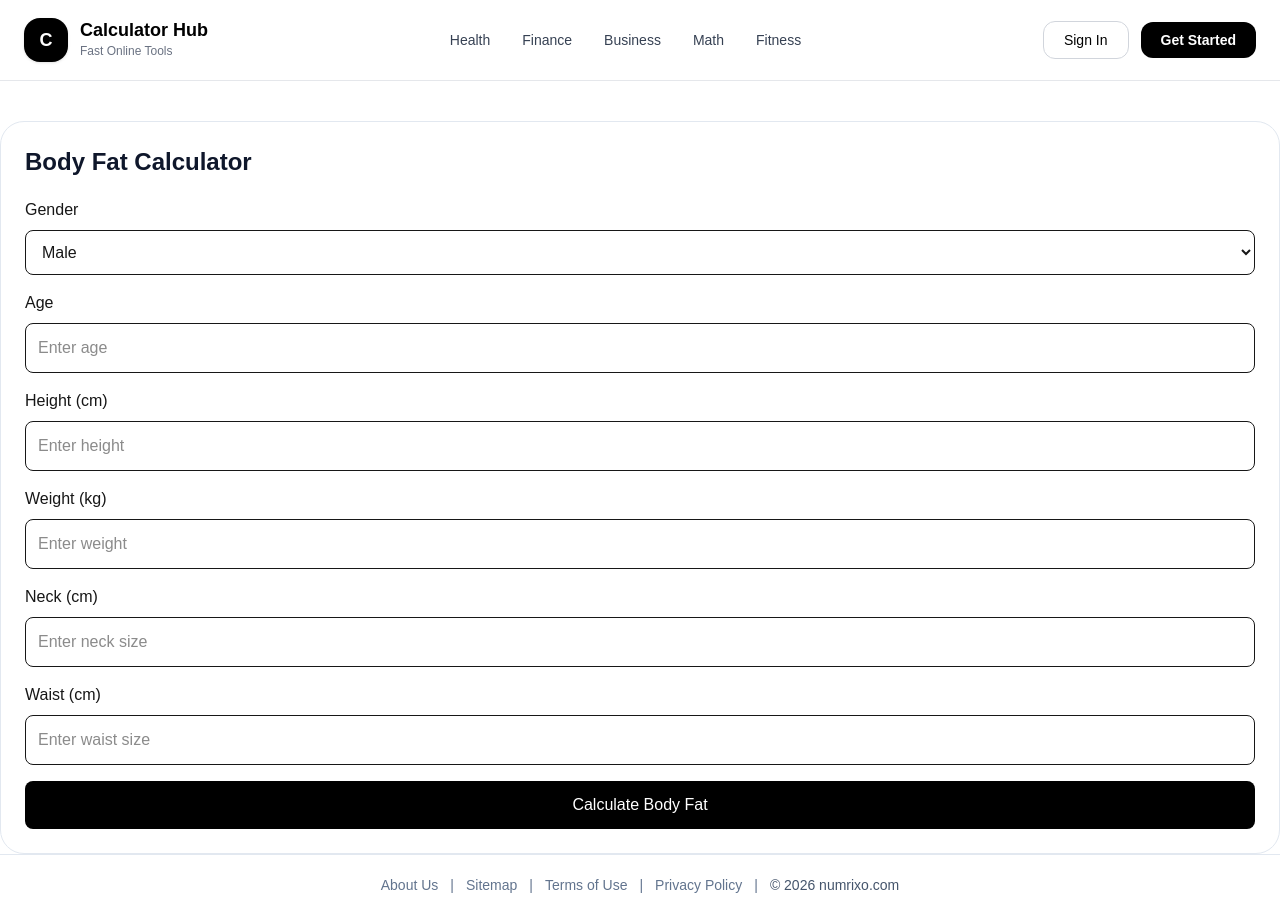
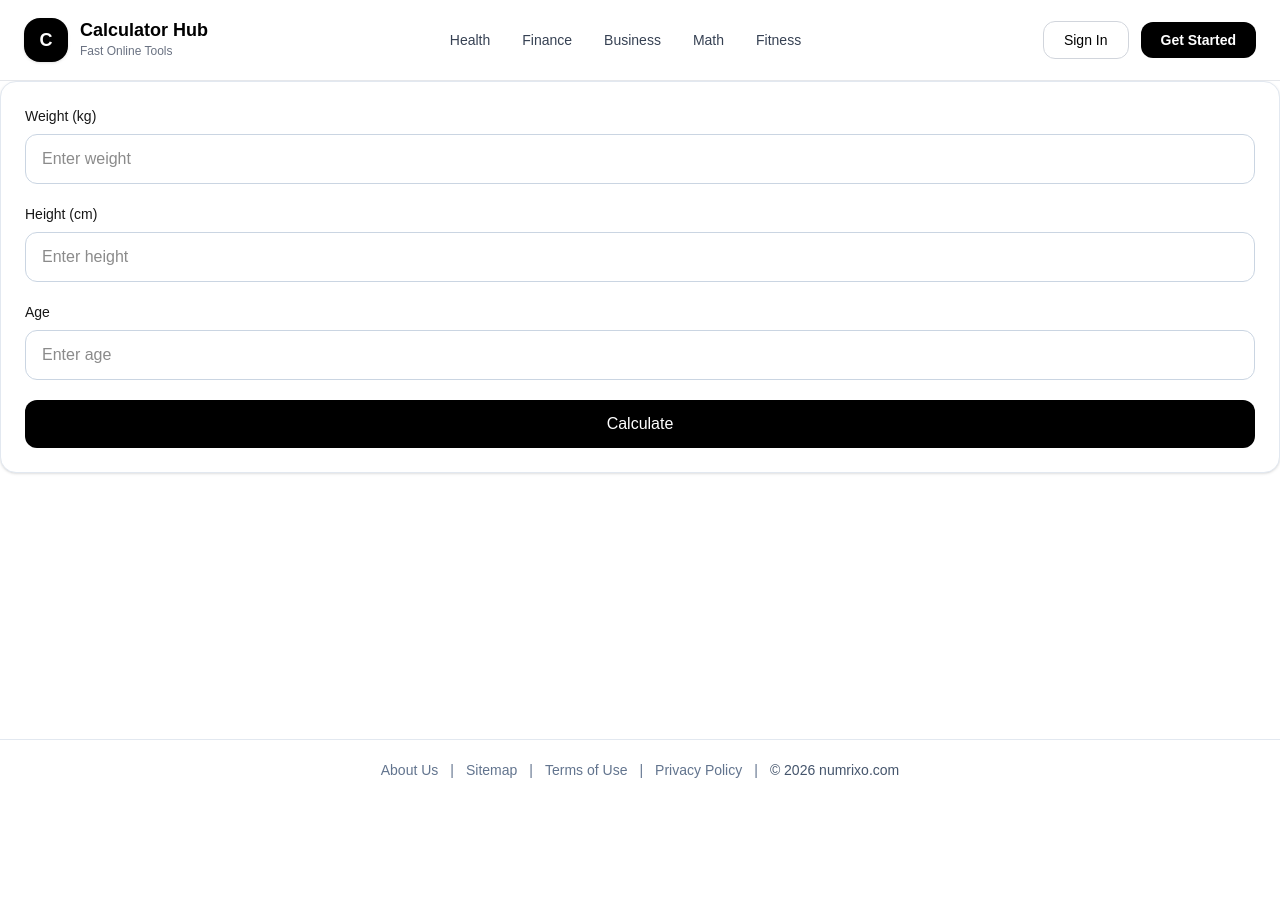
Before and after one commit to sanjaysingh0079/numrexo-app, a Next.js app: page /health/body-fat-calculator in a window 1280 px wide. After the commit the page ends 800 px from the top, so only its background shows below. Built offline with nearby package versions, Linux system fonts and the light colour scheme.

Commit message:
Rebuild calculator architecture safely

```diff
--- a/app/health/body-fat-calculator/BodyFatCalculatorClient.tsx
+++ b/app/health/body-fat-calculator/BodyFatCalculatorClient.tsx
@@ -1,79 +1,52 @@
 "use client";
 
 import { useState } from "react";
-import CalculatorSection from "@/components/calculator/CalculatorSection";
-// import CalculatorRelated from "@/components/calculator/CalculatorRelated";
 
 export default function BodyFatCalculatorClient() {
-  const [gender, setGender] = useState("male");
+  const [weight, setWeight] = useState("");
+  const [height, setHeight] = useState("");
   const [age, setAge] = useState("");
-  const [height, setHeight] = useState("");
-  const [weight, setWeight] = useState("");
-  const [neck, setNeck] = useState("");
-  const [waist, setWaist] = useState("");
-  const [hip, setHip] = useState("");
-  const [result, setResult] = useState<number | null>(null);
+  const [result, setResult] = useState<string | null>(null);
 
   const calculateBodyFat = () => {
-    const h = parseFloat(height);
-    const n = parseFloat(neck);
-    const w = parseFloat(waist);
-    const hp = parseFloat(hip);
+    const w = Number(weight);
+    const h = Number(height);
+    const a = Number(age);
 
-    if (!h || !n || !w) return;
-
-    let bodyFat = 0;
-
-    if (gender === "male") {
-      bodyFat =
-        495 /
-          (1.0324 -
-            0.19077 * Math.log10(w - n) +
-            0.15456 * Math.log10(h)) -
-        450;
-    } else {
-      bodyFat =
-        495 /
-          (1.29579 -
-            0.35004 * Math.log10(w + hp - n) +
-            0.221 * Math.log10(h)) -
-        450;
+    if (!w || !h || !a) {
+      setResult("Please fill all fields correctly.");
+      return;
     }
 
-    setResult(parseFloat(bodyFat.toFixed(2)));
+    const bmi = w / ((h / 100) * (h / 100));
+
+    const bodyFat =
+      1.2 * bmi + 0.23 * a - 10.8 * 1 - 5.4;
+
+    setResult(`${bodyFat.toFixed(2)}% Body Fat`);
   };
 
   return (
-    <div className="space-y-8">
-      <CalculatorSection title="Body Fat Calculator">
-        <div className="grid gap-4">
-          <div>
-            <label className="block mb-2 font-medium">Gender</label>
+    <div className="rounded-2xl border border-slate-200 bg-white p-6 shadow-sm">
 
-            <select
-              value={gender}
-              onChange={(e) => setGender(e.target.value)}
-              className="w-full border rounded-lg p-3"
-            >
-              <option value="male">Male</option>
-              <option value="female">Female</option>
-            </select>
-          </div>
+      <div className="grid gap-5">
 
         <div>
-            <label className="block mb-2 font-medium">Age</label>
+          <label className="mb-2 block text-sm font-medium">
+            Weight (kg)
+          </label>
 
           <input
             type="number"
-              value={age}
-              onChange={(e) => setAge(e.target.value)}
-              className="w-full border rounded-lg p-3"
-              placeholder="Enter age"
+            value={weight}
+            onChange={(e) => setWeight(e.target.value)}
+            className="w-full rounded-xl border border-slate-300 px-4 py-3 outline-none focus:border-black"
+            placeholder="Enter weight"
           />
         </div>
 
         <div>
-            <label className="block mb-2 font-medium">
+          <label className="mb-2 block text-sm font-medium">
             Height (cm)
           </label>
 
@@ -81,91 +54,38 @@ export default function BodyFatCalculatorClient() {
             type="number"
             value={height}
             onChange={(e) => setHeight(e.target.value)}
-              className="w-full border rounded-lg p-3"
+            className="w-full rounded-xl border border-slate-300 px-4 py-3 outline-none focus:border-black"
             placeholder="Enter height"
           />
         </div>
 
         <div>
-            <label className="block mb-2 font-medium">
-              Weight (kg)
+          <label className="mb-2 block text-sm font-medium">
+            Age
           </label>
 
           <input
             type="number"
-              value={weight}
-              onChange={(e) => setWeight(e.target.value)}
-              className="w-full border rounded-lg p-3"
-              placeholder="Enter weight"
+            value={age}
+            onChange={(e) => setAge(e.target.value)}
+            className="w-full rounded-xl border border-slate-300 px-4 py-3 outline-none focus:border-black"
+            placeholder="Enter age"
           />
         </div>
 
-          <div>
-            <label className="block mb-2 font-medium">
-              Neck (cm)
-            </label>
-
-            <input
-              type="number"
-              value={neck}
-              onChange={(e) => setNeck(e.target.value)}
-              className="w-full border rounded-lg p-3"
-              placeholder="Enter neck size"
-            />
-          </div>
-
-          <div>
-            <label className="block mb-2 font-medium">
-              Waist (cm)
-            </label>
-
-            <input
-              type="number"
-              value={waist}
-              onChange={(e) => setWaist(e.target.value)}
-              className="w-full border rounded-lg p-3"
-              placeholder="Enter waist size"
-            />
-          </div>
-
-          {gender === "female" && (
-            <div>
-              <label className="block mb-2 font-medium">
-                Hip (cm)
-              </label>
-
-              <input
-                type="number"
-                value={hip}
-                onChange={(e) => setHip(e.target.value)}
-                className="w-full border rounded-lg p-3"
-                placeholder="Enter hip size"
-              />
-            </div>
-          )}
-
         <button
           onClick={calculateBodyFat}
-            className="bg-black text-white rounded-lg p-3"
+          className="rounded-xl bg-black px-5 py-3 text-white transition hover:opacity-90"
         >
-            Calculate Body Fat
+          Calculate
         </button>
 
-          {result !== null && (
-            <div className="border rounded-lg p-4 text-lg font-semibold">
-              Body Fat Percentage: {result}%
+        {result && (
+          <div className="rounded-xl bg-slate-100 p-4 text-lg font-semibold">
+            {result}
           </div>
         )}
       </div>
-      </CalculatorSection>
-
-      {/*
-      <CalculatorSection title="Related Calculators">
-        <CalculatorRelated
-          calculators={bodyFatData.relatedCalculators}
-        />
-      </CalculatorSection>
-      */}
     </div>
   );
 }
--- a/components/calculator/CalculatorContent.tsx
+++ b/components/calculator/CalculatorContent.tsx
@@ -1,44 +1,54 @@
 import CalculatorSection from "./CalculatorSection";
-import CalculatorFormula from "./CalculatorFormula";
-import CalculatorFAQ from "./CalculatorFAQ";
 import CalculatorRelated from "./CalculatorRelated";
-
-import type { CalculatorContent } from "@/types/calculator";
+import type { CalculatorContent as CalculatorContentType } from "@/types/calculator";
 
 type Props = {
-  data: CalculatorContent;
+  data: CalculatorContentType;
 };
 
-export default function CalculatorContent({
-  data,
-}: Props) {
+export default function CalculatorContent({ data }: Props) {
   return (
-    <>
+    <div className="space-y-10">
+
       {/* WHAT IS */}
+      {data.whatIs && (
         <CalculatorSection title={`What is ${data.title}?`}>
           <p>{data.whatIs}</p>
         </CalculatorSection>
+      )}
 
       {/* FORMULA */}
-      <CalculatorSection title="Formula Explanation">
-        <CalculatorFormula formula={data.formula} />
+      {data.formula && (
+        <CalculatorSection title={data.formula.title}>
+          <div className="space-y-3">
+            <div className="rounded-xl bg-slate-100 p-4 font-mono text-lg">
+              {data.formula.formula}
+            </div>
+
+            <p>{data.formula.explanation}</p>
+          </div>
         </CalculatorSection>
+      )}
 
       {/* EXAMPLE */}
-      <CalculatorSection title="Example Calculation">
+      {data.example && (
+        <CalculatorSection title="Example">
           <p>{data.example}</p>
         </CalculatorSection>
+      )}
 
       {/* INTERPRETATION */}
-      <CalculatorSection title="Interpretation Table">
+      {data.interpretation &&
+        Array.isArray(data.interpretation) &&
+        data.interpretation.length > 0 && (
+          <CalculatorSection title="Interpretation">
             <div className="overflow-x-auto">
-          <table className="w-full border-collapse overflow-hidden rounded-xl">
-            <thead>
-              <tr className="bg-slate-100">
+              <table className="min-w-full border border-slate-200">
+                <thead className="bg-slate-100">
+                  <tr>
                     <th className="border border-slate-200 px-4 py-3 text-left">
                       Category
                     </th>
-
                     <th className="border border-slate-200 px-4 py-3 text-left">
                       Range
                     </th>
@@ -46,8 +56,8 @@ export default function CalculatorContent({
                 </thead>
 
                 <tbody>
-              {data.interpretation.map((item) => (
-                <tr key={item.category}>
+                  {data.interpretation.map((item, index) => (
+                    <tr key={index}>
                       <td className="border border-slate-200 px-4 py-3">
                         {item.category}
                       </td>
@@ -61,32 +71,35 @@ export default function CalculatorContent({
               </table>
             </div>
           </CalculatorSection>
-
-      {/* BENEFITS */}
-      <CalculatorSection title="Benefits & Use Cases">
-        <ul className="space-y-3">
-          {data.benefits.map((benefit) => (
-            <li
-              key={benefit}
-              className="rounded-xl border border-slate-200 bg-white p-4"
-            >
-              {benefit}
-            </li>
-          ))}
-        </ul>
-      </CalculatorSection>
+        )}
 
       {/* FAQ */}
-      <CalculatorSection title="FAQs">
-        <CalculatorFAQ faqs={data.faqs} />
+      {data.faqs &&
+        data.faqs.length > 0 && (
+          <CalculatorSection title="Frequently Asked Questions">
+            <div className="space-y-6">
+              {data.faqs.map((faq, index) => (
+                <div key={index} className="space-y-2">
+                  <h3 className="font-semibold text-lg">
+                    {faq.question}
+                  </h3>
+
+                  <p>{faq.answer}</p>
+                </div>
+              ))}
+            </div>
           </CalculatorSection>
+        )}
 
       {/* RELATED */}
+      {data.relatedCalculators &&
+        data.relatedCalculators.length > 0 && (
           <CalculatorSection title="Related Calculators">
             <CalculatorRelated
               calculators={data.relatedCalculators}
             />
           </CalculatorSection>
-    </>
+        )}
+    </div>
   );
 }
--- a/components/calculator/CalculatorRelated.tsx
+++ b/components/calculator/CalculatorRelated.tsx
@@ -1,27 +1,31 @@
 import Link from "next/link";
 
-type Related = {
-  name: string;
+type RelatedCalculator = {
+  title: string;
   href: string;
 };
 
 type Props = {
-  calculators: Related[];
+  calculators: RelatedCalculator[];
 };
 
 export default function CalculatorRelated({
   calculators,
 }: Props) {
+  if (!calculators || calculators.length === 0) {
+    return null;
+  }
+
   return (
-    <div className="grid gap-4 md:grid-cols-3">
-      {calculators.map((calculator) => (
+    <div className="grid gap-4 sm:grid-cols-2">
+      {calculators.map((calculator, index) => (
         <Link
-          key={calculator.href}
+          key={index}
           href={calculator.href}
-          className="rounded-2xl border border-slate-200 bg-white p-5 transition hover:border-emerald-500"
+          className="rounded-xl border border-slate-200 p-4 transition hover:border-slate-400 hover:bg-slate-50"
         >
-          <h3 className="font-semibold text-slate-900">
-            {calculator.name}
+          <h3 className="font-medium">
+            {calculator.title}
           </h3>
         </Link>
       ))}
```
Lines whose indentation alone changed are shown as unchanged.
